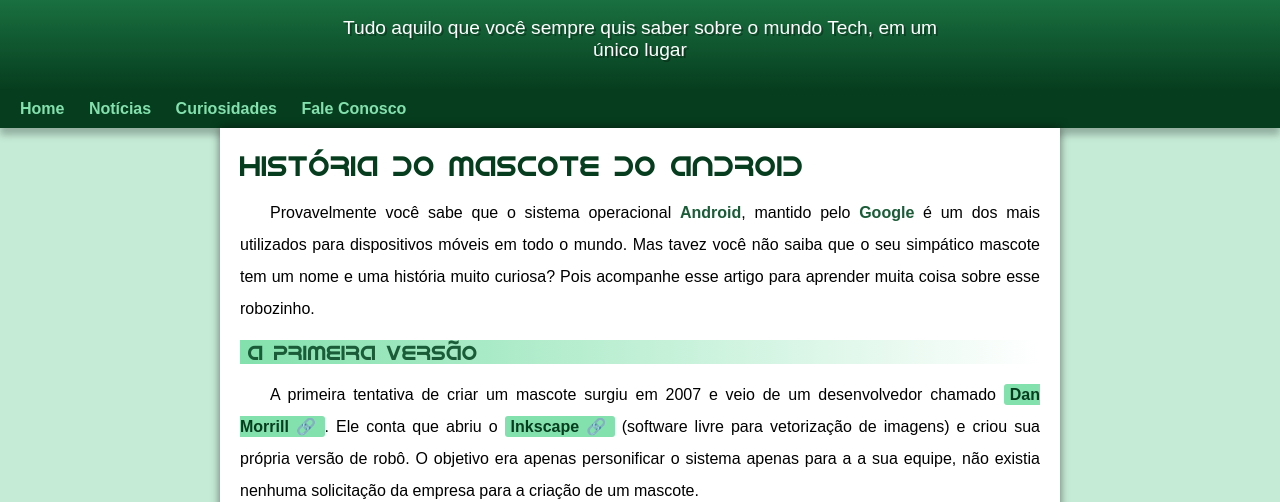
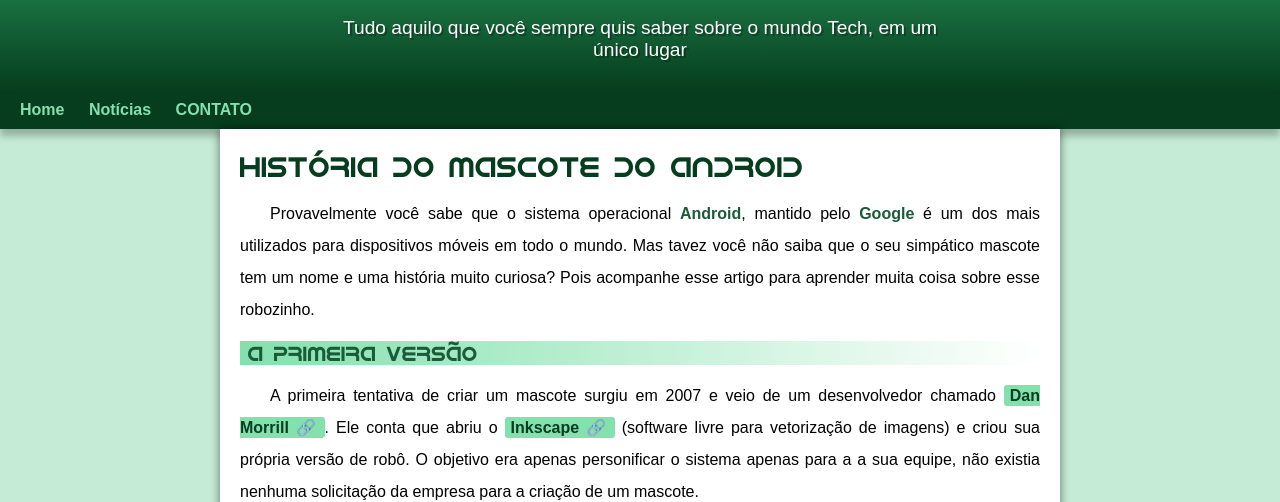
Before and after one commit to keytoncunha/projeto-android, a plain HTML site: page index.html in a window 1280 px wide. Shown: the part 100-602 px from the top of the page. Drawn offline with Linux system fonts and the light colour scheme.

Commit message:
Problema de padding corrigido

```diff
--- a/estilo/style.css
+++ b/estilo/style.css
@@ -56,7 +56,7 @@
     padding-right: 10px;
     padding-left: 10px;
     margin: auto;
-    padding-bottom: 20px;
+    padding-bottom: 30px;
     text-shadow: 2px 2px 0px rgba(0, 0, 0, 0.295);
 }
 
--- a/index.html
+++ b/index.html
@@ -15,8 +15,7 @@
     <nav>
         <a href="#">Home</a>
         <a href="#">Notícias</a>
-        <a href="#">Curiosidades</a>
-        <a href="#">Fale Conosco</a>
+        <a href="#">CONTATO</a>
     </nav>
     <main>
         <article>
```
